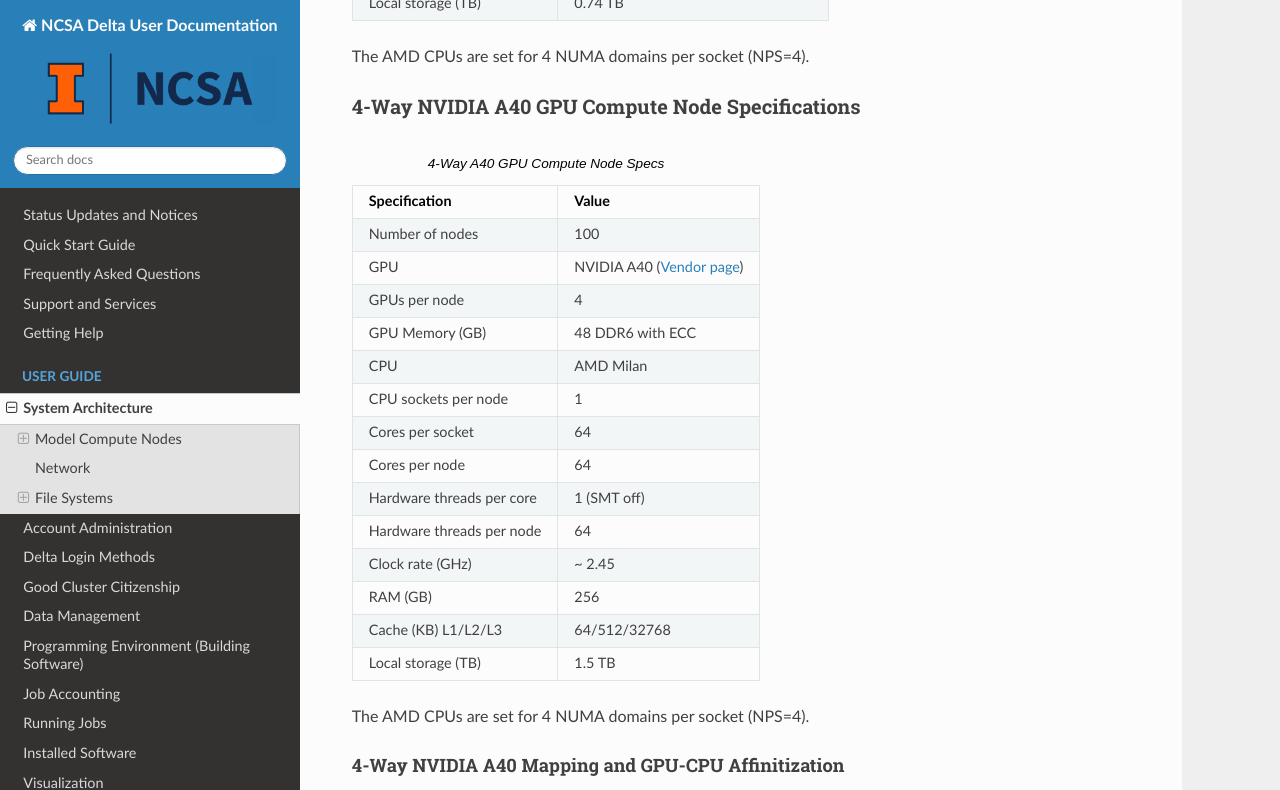
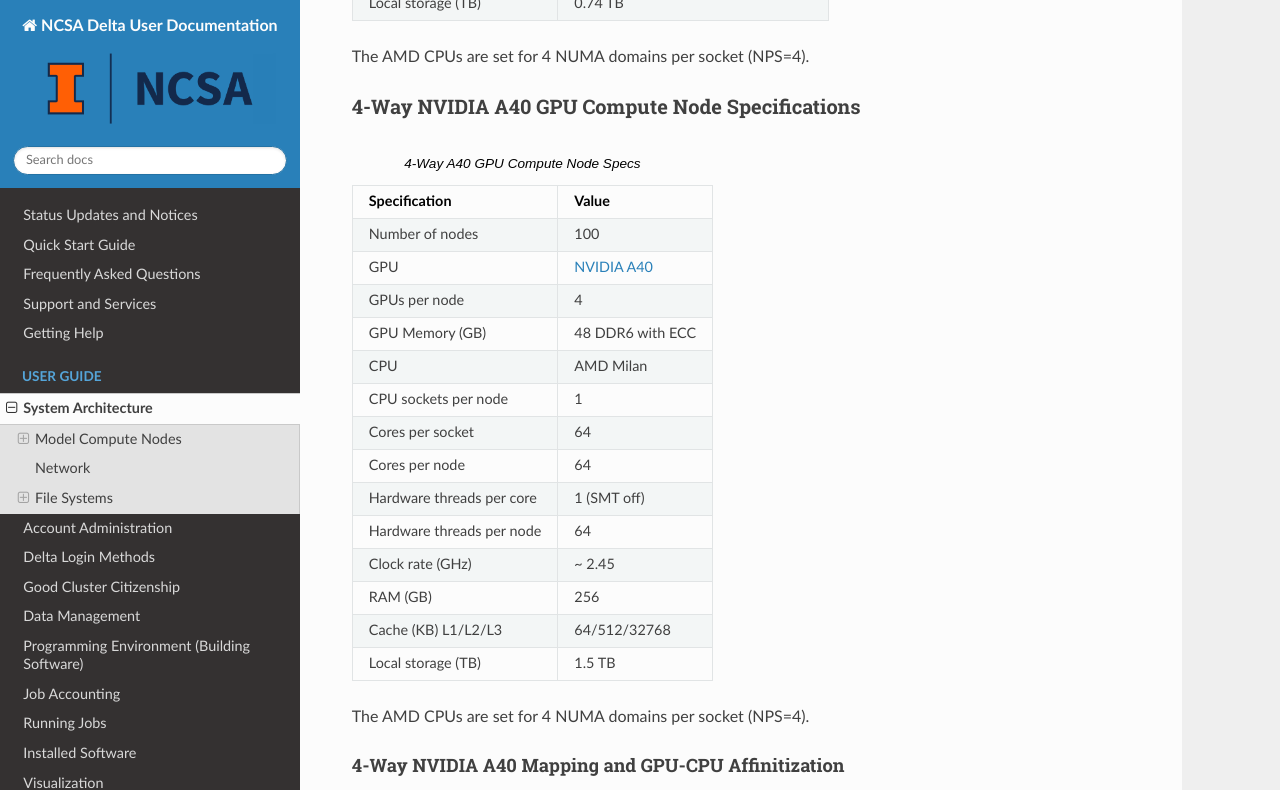
Before and after one commit to ncsa/Delta_doc, a Sphinx documentation site: the page built from docs/source/user_guide/architecture.rst, in a window 1280 px wide and 1400 px high, scrolled down 1903 px. Shown: the top 790 px of the window. Built offline with Sphinx 7.4.7 and the Read the Docs theme 2.0.0, drawn with Linux system fonts in a browser that asks for light colours; some of the changed text lies outside the part shown.

Commit message:
Update architecture.rst updated links
updated 'vendor page' links throughout page to unique text

```diff
--- a/docs/source/user_guide/architecture.rst
+++ b/docs/source/user_guide/architecture.rst
@@ -68,10 +68,8 @@ The AMD CPUs are set for 4 NUMA domains per socket (NPS=4).
    +===========================+=========================================+
    | Number of nodes           | 100                                     |
    +---------------------------+-----------------------------------------+
-   | GPU                       | NVIDIA A40                              |
-   |                           | (`Vendor                                |
-   |                           | page <https://www.nvidi                 |
-   |                           | a.com/en-us/data-center/a40/#specs>`__) |
+   | GPU                       | `NVIDIA A40 <https://www.nvidi          |
+   |                           | a.com/en-us/data-center/a40/#specs>`_   |
    +---------------------------+-----------------------------------------+
    | GPUs per node             | 4                                       |
    +---------------------------+-----------------------------------------+
@@ -139,10 +137,8 @@ Table Legend:
    +===========================+=========================================+
    | Number of nodes           | 100                                     |
    +---------------------------+-----------------------------------------+
-   | GPU                       | NVIDIA A100                             |
-   |                           | (`Vendor                                |
-   |                           | page <https://www.nvidia.com/en-u       |
-   |                           | s/data-center/a100/#specifications>`__) |
+   | GPU                       | `NVIDIA A100 <https://www.nvidia.com/en |
+   |                           | -us/data-center/a100/#specifications>`_ |
    +---------------------------+-----------------------------------------+
    | GPUs per node             | 4                                       |
    +---------------------------+-----------------------------------------+
@@ -208,10 +204,8 @@ Table Legend:
    +===========================+=========================================+
    | Number of nodes           | 6                                       |
    +---------------------------+-----------------------------------------+
-   | GPU                       | NVIDIA A100                             |
-   |                           | (`Vendor                                |
-   |                           | page <https://www.nvidia.com/en-u       |
-   |                           | s/data-center/a100/#specifications>`__) |
+   | GPU                       | `NVIDIA A100 <https://www.nvidia.com/en |
+   |                           | -us/data-center/a100/#specifications>`_ |
    +---------------------------+-----------------------------------------+
    | GPUs per node             | 8                                       |
    +---------------------------+-----------------------------------------+
@@ -287,10 +281,9 @@ Table Legend:
    +===========================+=========================================+
    | Number of nodes           | 1                                       |
    +---------------------------+-----------------------------------------+
-   | GPU                       | AMD MI100                               |
-   |                           | (`Vendor                                |
-   |                           | page <https://www.amd.com/en/products/  |
-   |                           | server-accelerators/instinct-mi100>`__) |
+   | GPU                       | `AMD MI100 <https://www.amd.com/en/prod |
+   |                           | ucts/server-accelerators/instinct-mi10  |
+   |                           | 0>`_                                    |
    +---------------------------+-----------------------------------------+
    | GPUs per node             | 8                                       |
    +---------------------------+-----------------------------------------+
```
